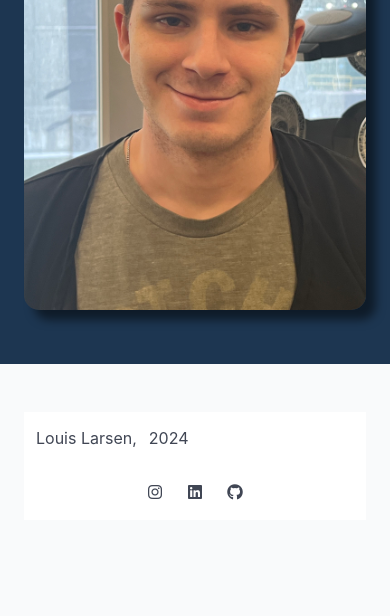
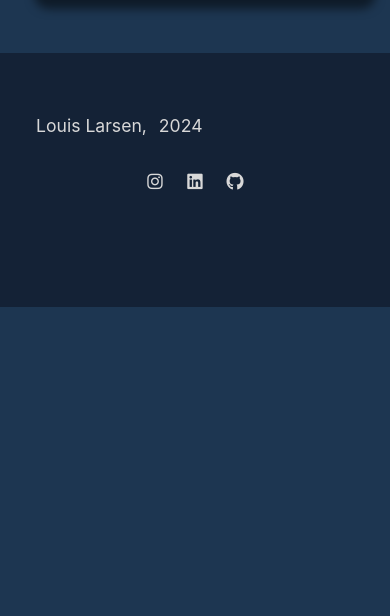
Before and after one commit to lalarsen02/Personal_Website, a Flask app: page / in a window 390 px wide. Shown: the part 826-1442 px from the top of the page. After the commit the page ends 1133 px from the top, so only its background shows below. Run offline with Flask 3, Linux system fonts and the light colour scheme.

Commit message:
Color Adjustments

```diff
--- a/templates/footer.html
+++ b/templates/footer.html
@@ -1,24 +1,24 @@
 <footer class="footer">
   <div class="container">
-    <nav class="navbar">
+    <nav class="navbar portfolio-navbar-footer">
       <div class="navbar-brand">
-        <a class="navbar-item">
+        <a href="/" class="navbar-item footer-navbar-item">
           Louis Larsen, <span id="current-year"></span>
         </a>
       </div>
       <div class="navbar-menu portfolio-footer is-flex">
         <div class="navbar-end is-flex">
-          <a class="navbar-item" href="https://www.instagram.com/drumfury02">
+          <a class="navbar-item footer-navbar-item" href="https://www.instagram.com/drumfury02">
             <span class="icon">
               <i class="fab fa-instagram"></i>
             </span>
           </a>
-          <a class="navbar-item" href="https://www.linkedin.com/in/lalarsen02/">
+          <a class="navbar-item footer-navbar-item" href="https://www.linkedin.com/in/lalarsen02/">
             <span class="icon">
               <i class="fab fa-linkedin"></i>
             </span>
           </a>
-          <a class="navbar-item" href="https://github.com/lalarsen02">
+          <a class="navbar-item footer-navbar-item" href="https://github.com/lalarsen02">
             <span class="icon">
               <i class="fab fa-github"></i>
             </span>
--- a/templates/header.html
+++ b/templates/header.html
@@ -13,20 +13,20 @@
     </div>
     <div id="navbar" class="navbar-menu portfolio-menu">
       <div class="navbar-end">
-        <a class="navbar-item">Portfolio</a>
-        <a class="navbar-item">Music</a>
-        <a class="navbar-item">About</a>
-        <a class="navbar-item link" href="https://www.instagram.com/drumfury02">
+        <a class="navbar-item head-navbar-item">Portfolio</a>
+        <a class="navbar-item head-navbar-item">Music</a>
+        <a class="navbar-item head-navbar-item">About</a>
+        <a class="navbar-item link head-navbar-item" href="https://www.instagram.com/drumfury02">
           <span class="icon">
             <i class="fab fa-instagram"></i>
           </span>
         </a>
-        <a class="navbar-item link" href="https://www.linkedin.com/in/lalarsen02/">
+        <a class="navbar-item link head-navbar-item" href="https://www.linkedin.com/in/lalarsen02/">
           <span class="icon">
             <i class="fab fa-linkedin"></i>
           </span>
         </a>
-        <a class="navbar-item link" href="https://github.com/lalarsen02">
+        <a class="navbar-item link head-navbar-item" href="https://github.com/lalarsen02">
           <span class="icon">
             <i class="fab fa-github"></i>
           </span>
--- a/templates/index.html
+++ b/templates/index.html
@@ -22,6 +22,8 @@
 
       .portfolio-navbar {
         padding: 16px 0;
+        background-color: #ffffff;
+        border-bottom: 1px solid #ebebeb;
       }
 
       .navbar-menu.is-active .link {
@@ -31,6 +33,7 @@
       }
 
       .main-hero {
+        padding-top: 32px;
         background-color: #1d3651;
       }
 
@@ -40,6 +43,11 @@
 
       .main-hero h2 {
         margin-bottom: 24px;
+      }
+
+      .head-navbar-item {
+        color: #0d1b2a;
+        font-size: 1.1rem;
       }
 
       h1 {
@@ -60,7 +68,7 @@
         font-size: 20px;
         font-weight: 400;
         line-height: 28px;
-        margin-right: 100px ;
+        margin-right: 100px;
         color: white;
       }
 
@@ -69,8 +77,40 @@
         box-shadow: 10px 10px 10px rgba(0, 0, 0, 0.5);
       }
 
-      /* Style for the navbar-menu to appear on the right as a box */
+      .footer {
+        background-color: #142236;
+      }
+
+      .hero-button {
+        background-color: #fed523;
+        border-color: #ddb71d;
+        box-shadow: 5px 5px 5px rgba(0, 0, 0, 0.2);
+      }
+
+      .portfolio-navbar-footer {
+        background-color: #142236;
+      }
+
+      .portfolio-footer {
+        background-color: #142236;
+      }
+
+      .footer-navbar-item {
+        color: #d8d8d8;
+        font-size: 1.1rem;
+      }
+
+      @media screen and (max-width: 1215px) {
+        .main-hero h1 {
+          margin-top: 60px;
+        }
+      }
+
       @media screen and (max-width: 1023px) {
+        .main-hero {
+          padding-top: 0px;
+        }
+
         .portfolio-menu {
           padding: 1.5em;
           border-radius: 1em;
@@ -99,6 +139,12 @@
           align-items: center;
         }
       }
+
+      @media screen and (max-width: 768px) {
+        h1, h2, p.body1 {
+          margin: 0; /* Optional: Remove any default margins */
+        }
+      }
     </style>
   </head>
   <body class="has-navbar-fixed-top">
@@ -115,18 +161,19 @@
               </p>
               <p>
                 <br>
-                <a class="button">
+                <a class="button hero-button">
                   See My Work
                 </a>
               </p>
             </div>
             <div class="column">
-              <img class="is-fullwidth styled-image" src="{{ url_for('static', filename='IMG_2387.jpg') }}">
+              <img class="is-fullwidth styled-image" src="{{ url_for('static', filename='Portrait_full.png') }}">
             </div>
           </div>
         </div>
       </div>
     </section>
+
     {% include 'footer.html' %}
   </body>
 </html>
```
Also changed, not shown: 2 other files.
